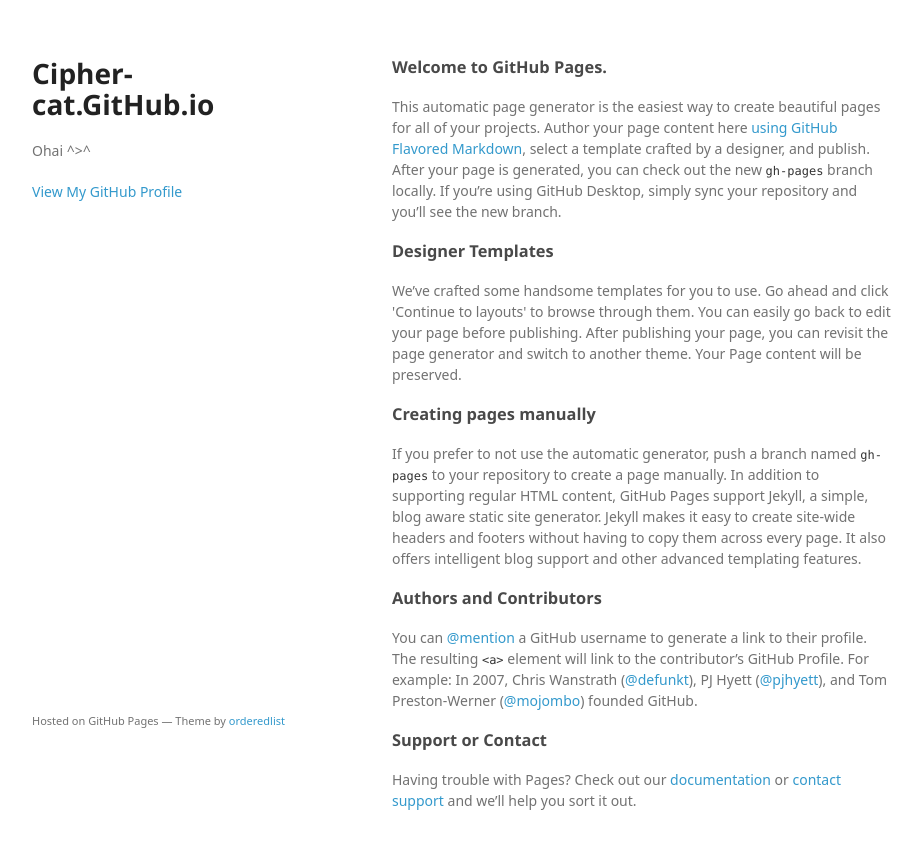
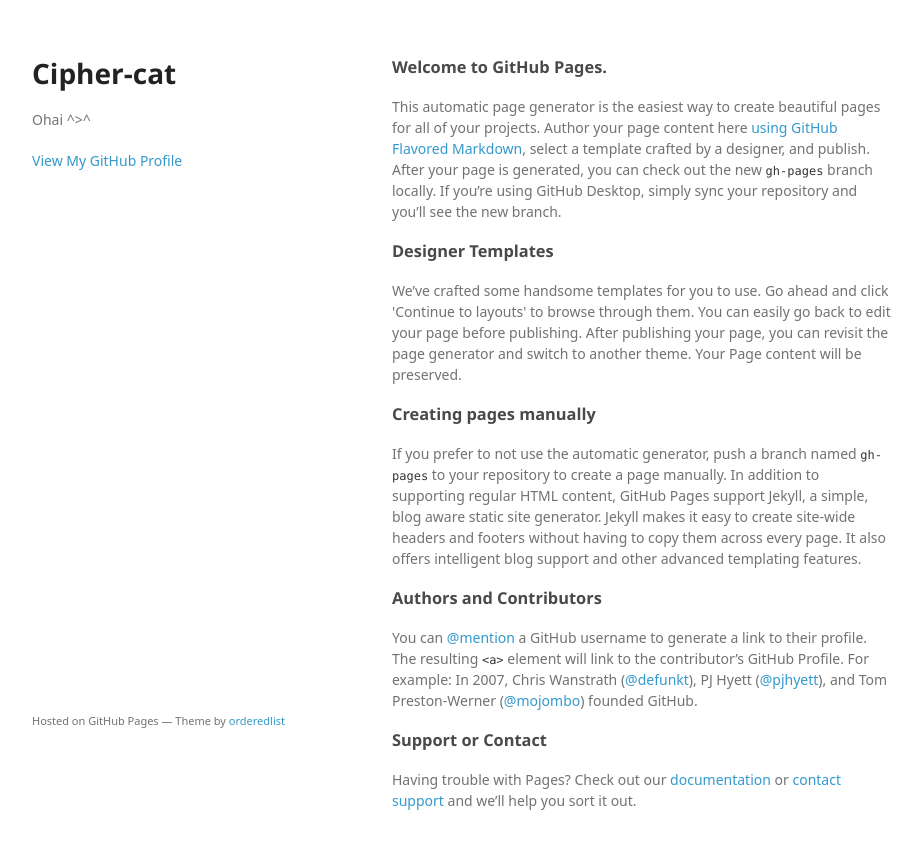
Before and after one commit to cipher-cat/cipher-cat.github.io, a plain HTML site: page index.html in a window 1280 px wide. Shown: the whole page, without its empty margins (178-1100 px from the left). Drawn offline with Linux system fonts and the light colour scheme; a web font is replaced by a local one.

Commit message:
index.html

```diff
--- a/index.html
+++ b/index.html
@@ -15,7 +15,7 @@
   <body>
     <div class="wrapper">
       <header>
-        <h1>Cipher-cat.GitHub.io</h1>
+        <h1>Cipher-cat</h1>
         <p>Ohai ^>^ </p>
 
 
```
